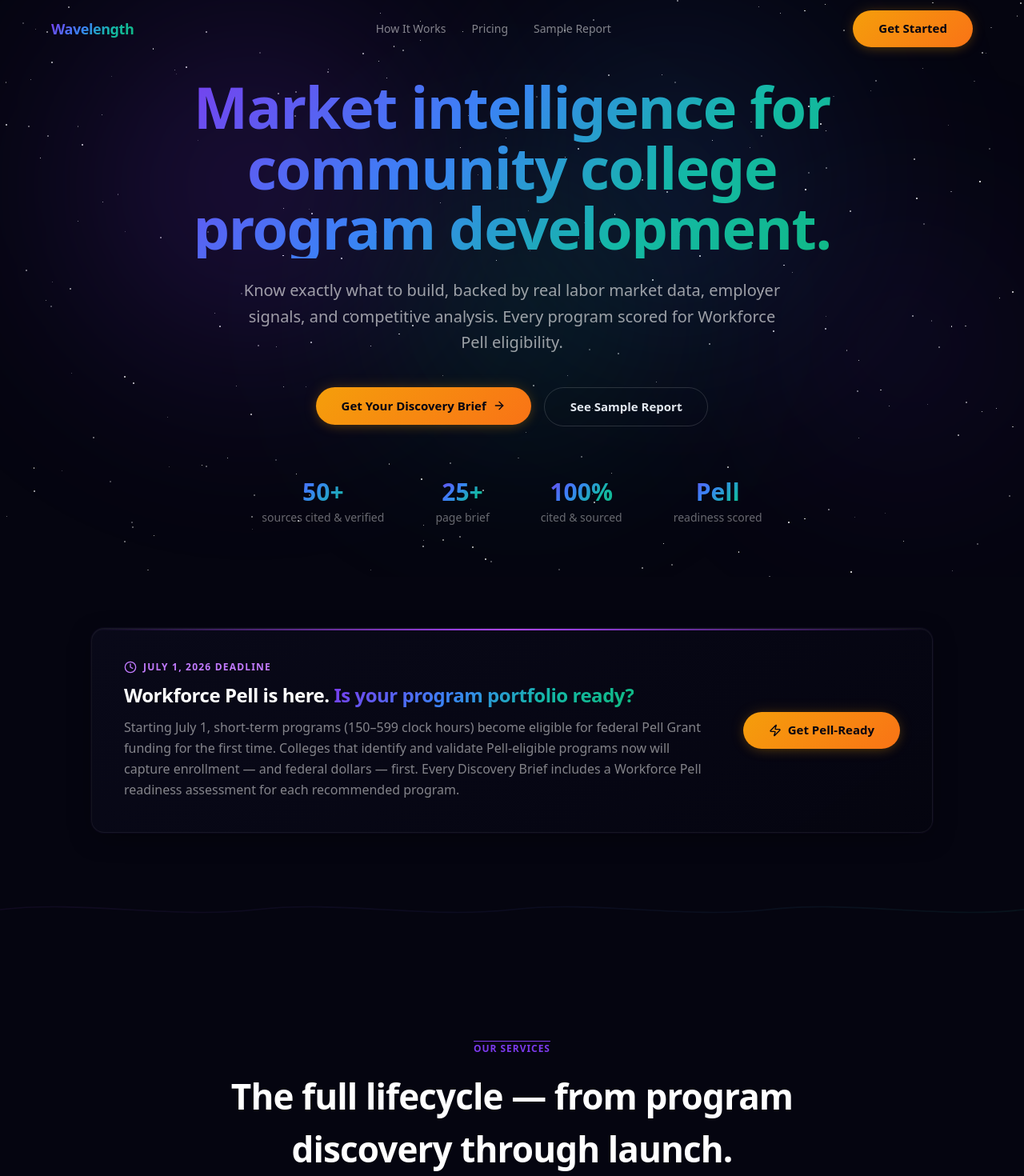
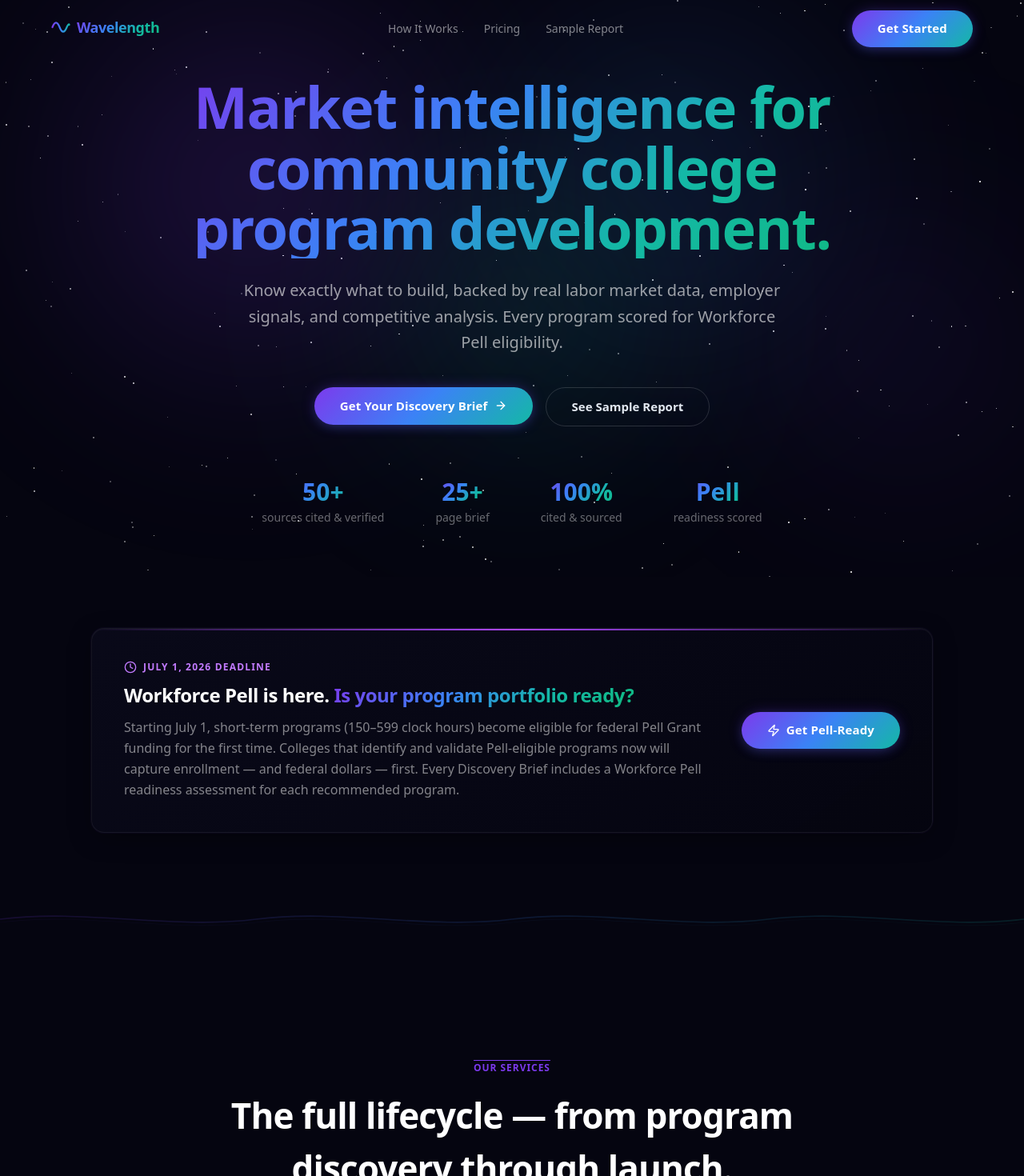
Before and after one commit to wspanic201/workforce-intelligence, a Next.js app: page / in a window 1280 px wide. Shown: the top 1470 px of the page at 80% size. Built offline with nearby package versions, Linux system fonts and the light colour scheme.

Commit message:
Design upgrade: Space Grotesk font, sine wave logo mark, purple/teal gradient buttons, boosted wave dividers

```diff
--- a/app/globals.css
+++ b/app/globals.css
@@ -43,7 +43,7 @@
   --cosmic-coral: #f97316;
 
   /* --- Typography --- */
-  --font-heading: var(--font-plus-jakarta-sans), system-ui, sans-serif;
+  --font-heading: var(--font-space-grotesk), system-ui, sans-serif;
   --font-body: var(--font-inter), system-ui, sans-serif;
 
   /* --- Fluid Type --- */
@@ -321,18 +321,20 @@
 }
 
 .btn-cosmic-primary {
-  background: linear-gradient(135deg, #f59e0b 0%, #f97316 100%);
-  color: #050510;
+  background: linear-gradient(135deg, #7c3aed 0%, #3b82f6 50%, #14b8a6 100%);
+  color: #ffffff;
+  font-weight: 700;
+  letter-spacing: 0.01em;
   box-shadow:
-    0 0 20px -4px rgba(245, 158, 11, 0.3),
-    0 4px 16px -4px rgba(245, 158, 11, 0.2);
+    0 0 20px -4px rgba(124, 58, 237, 0.4),
+    0 4px 16px -4px rgba(59, 130, 246, 0.3);
 }
 
 .btn-cosmic-primary:hover {
   transform: translateY(-2px);
   box-shadow:
-    0 0 40px -4px rgba(245, 158, 11, 0.4),
-    0 8px 24px -4px rgba(245, 158, 11, 0.3);
+    0 0 40px -4px rgba(124, 58, 237, 0.5),
+    0 8px 24px -4px rgba(59, 130, 246, 0.4);
 }
 
 .btn-cosmic-primary:active {
--- a/app/layout.tsx
+++ b/app/layout.tsx
@@ -1,8 +1,9 @@
 import type { Metadata } from "next";
-import { Inter, Plus_Jakarta_Sans } from "next/font/google";
+import { Inter, Space_Grotesk } from "next/font/google";
 import Link from "next/link";
 import "./globals.css";
 import { NavBar } from "@/components/cosmic/NavBar";
+import { WavelengthMark } from "@/components/cosmic/WavelengthLogo";
 
 const inter = Inter({
   variable: "--font-inter",
@@ -10,11 +11,11 @@ const inter = Inter({
   display: "swap",
 });
 
-const jakarta = Plus_Jakarta_Sans({
-  variable: "--font-plus-jakarta-sans",
+const spaceGrotesk = Space_Grotesk({
+  variable: "--font-space-grotesk",
   subsets: ["latin"],
   display: "swap",
-  weight: ["500", "600", "700", "800"],
+  weight: ["400", "500", "600", "700"],
 });
 
 export const metadata: Metadata = {
@@ -31,7 +32,7 @@ export default function RootLayout({
   return (
     <html lang="en" className="dark">
       <body
-        className={`${inter.variable} ${jakarta.variable} font-sans antialiased bg-[#050510] text-[#e2e8f0]`}
+        className={`${inter.variable} ${spaceGrotesk.variable} font-sans antialiased bg-[#050510] text-[#e2e8f0]`}
       >
         <NavBar />
 
@@ -42,7 +43,8 @@ export default function RootLayout({
           <div className="mx-auto max-w-[1200px] px-6 py-12">
             <div className="flex flex-col md:flex-row justify-between items-start gap-8">
               <div>
-                <p className="font-heading font-bold text-white">
+                <p className="font-heading font-bold text-white inline-flex items-center gap-2">
+                  <WavelengthMark className="w-5 h-5" />
                   Wavelength
                 </p>
                 <p className="text-sm text-white/40 mt-1">
--- a/app/page.tsx
+++ b/app/page.tsx
@@ -12,25 +12,33 @@ import { Pipeline } from '@/components/cosmic/Pipeline';
 
 function WaveDivider() {
   return (
-    <div className="w-full overflow-hidden py-4" aria-hidden="true">
+    <div className="w-full overflow-hidden py-6" aria-hidden="true">
       <svg
-        viewBox="0 0 1200 40"
-        className="w-full h-8 opacity-[0.07]"
+        viewBox="0 0 1200 60"
+        className="w-full h-10 opacity-[0.15]"
         preserveAspectRatio="none"
       >
+        <defs>
+          <linearGradient id="wave-gradient" x1="0%" y1="0%" x2="100%" y2="0%">
+            <stop offset="0%" stopColor="#7c3aed" />
+            <stop offset="50%" stopColor="#3b82f6" />
+            <stop offset="100%" stopColor="#14b8a6" />
+          </linearGradient>
+        </defs>
         <path
-          d="M0,20 C100,5 200,35 300,20 C400,5 500,35 600,20 C700,5 800,35 900,20 C1000,5 1100,35 1200,20"
+          d="M0,30 C100,10 200,50 300,30 C400,10 500,50 600,30 C700,10 800,50 900,30 C1000,10 1100,50 1200,30"
           fill="none"
           stroke="url(#wave-gradient)"
-          strokeWidth="2"
+          strokeWidth="2.5"
         />
-        <defs>
-          <linearGradient id="wave-gradient" x1="0%" y1="0%" x2="100%" y2="0%">
-            <stop offset="0%" stopColor="#a855f7" />
-            <stop offset="50%" stopColor="#6366f1" />
-            <stop offset="100%" stopColor="#2dd4bf" />
-          </linearGradient>
-        </defs>
+        <path
+          d="M0,30 C100,10 200,50 300,30 C400,10 500,50 600,30 C700,10 800,50 900,30 C1000,10 1100,50 1200,30"
+          fill="none"
+          stroke="url(#wave-gradient)"
+          strokeWidth="1"
+          opacity="0.4"
+          transform="translate(0, 6)"
+        />
       </svg>
     </div>
   );
--- a/components/cosmic/NavBar.tsx
+++ b/components/cosmic/NavBar.tsx
@@ -2,6 +2,7 @@
 
 import { useEffect, useState } from 'react';
 import Link from 'next/link';
+import { WavelengthMark } from './WavelengthLogo';
 
 export function NavBar() {
   const [scrolled, setScrolled] = useState(false);
@@ -28,7 +29,10 @@ export function NavBar() {
             href="/"
             className="font-heading text-lg font-bold tracking-tight text-white hover:text-white/80 transition-colors"
           >
-            <span className="text-gradient-cosmic" title="~∿ tuned in ∿~">Wavelength</span>
+            <span className="inline-flex items-center gap-2" title="~∿ tuned in ∿~">
+              <WavelengthMark className="w-6 h-6" />
+              <span className="text-gradient-cosmic">Wavelength</span>
+            </span>
           </Link>
 
           {/* Desktop nav */}
--- /dev/null
+++ b/components/cosmic/WavelengthLogo.tsx
@@ -0,0 +1,39 @@
+'use client';
+
+export function WavelengthMark({ className = 'w-6 h-6' }: { className?: string }) {
+  return (
+    <svg
+      viewBox="0 0 32 32"
+      className={className}
+      fill="none"
+      xmlns="http://www.w3.org/2000/svg"
+    >
+      <defs>
+        <linearGradient id="wl-grad" x1="0%" y1="0%" x2="100%" y2="0%">
+          <stop offset="0%" stopColor="#7c3aed" />
+          <stop offset="50%" stopColor="#3b82f6" />
+          <stop offset="100%" stopColor="#14b8a6" />
+        </linearGradient>
+      </defs>
+      {/* Sine wave path */}
+      <path
+        d="M2,16 C6,6 10,6 14,16 C18,26 22,26 26,16 C28,11 30,10 30,12"
+        stroke="url(#wl-grad)"
+        strokeWidth="3"
+        strokeLinecap="round"
+        fill="none"
+      />
+    </svg>
+  );
+}
+
+export function WavelengthWordmark({ className = '' }: { className?: string }) {
+  return (
+    <span className={`inline-flex items-center gap-2 ${className}`}>
+      <WavelengthMark className="w-7 h-7" />
+      <span className="text-gradient-cosmic font-heading font-bold tracking-tight">
+        Wavelength
+      </span>
+    </span>
+  );
+}
```
